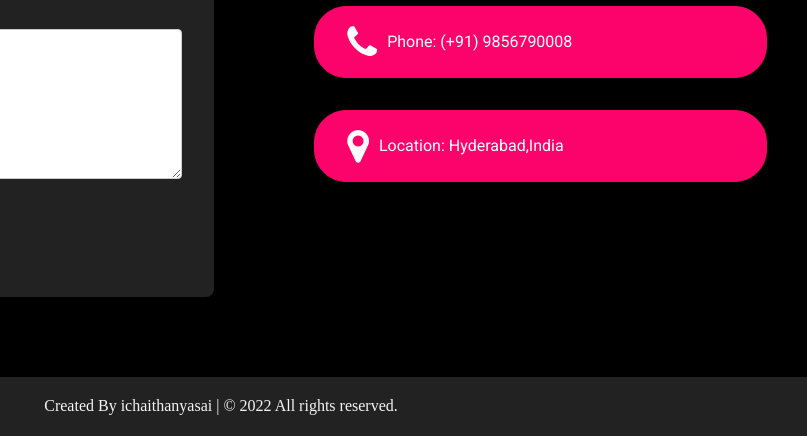
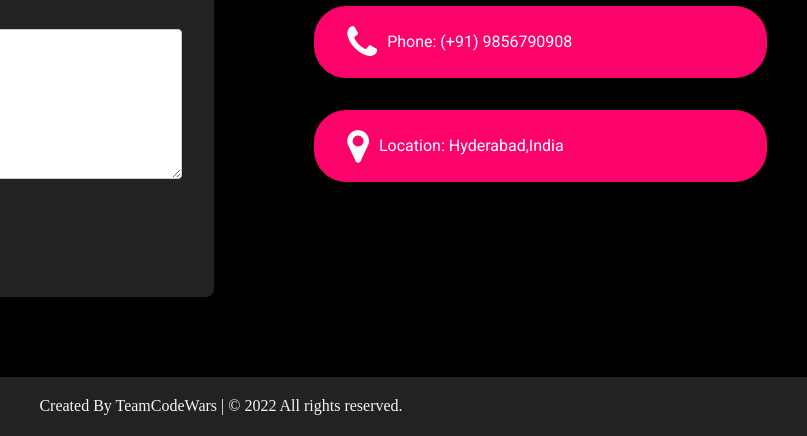
Before and after one commit to ichaithanyasai/tourism-main, a plain HTML site: page index.html in a window 1280 px wide. Shown: the part 5133-5569 px from the top of the page, 419-1226 px from the left. Drawn offline with nearby package versions, Linux system fonts and the light colour scheme; a web font is replaced by a local one.

Commit message:
third commit

```diff
--- a/index.html
+++ b/index.html
@@ -86,7 +86,7 @@
             <div class="line"></div>
             <p>“Travel makes one modest. You see what a tiny place you occupy in the world.”– Gustav Flaubert
             </br>Exploring will make you want to pack your bag, book that ticket and jet away. </p>
-            <a href="#" class="ctn">Explore more</a>
+            <a href="explore_the_world.html" class="ctn">Explore more</a>
         </div>
     </section>
     <!--Explore-->
@@ -233,7 +233,7 @@
                 </div>
                 <div class="c_boxx">
                     <a href="tel:+91-9856790008"><i class="fa fa-phone"></i>
-                        Phone: (+91) 9856790008
+                        Phone: (+91) 9856790908
                     </a>
                 </div>
                 <div class="c_boxx">
@@ -248,7 +248,7 @@
 
     <!--footer-->
     <section class="footer">
-        <span>Created By ichaithanyasai | &#169 2022 All rights reserved.</span>
+        <span>Created By TeamCodeWars | &#169 2022 All rights reserved.</span>
         <div class="social">
             <li>
                 <a href="https://abovetheclouds.netlify.app/" target="_blank" rel="noreferrer"><i class="fa fa-globe"></i></a>
```
